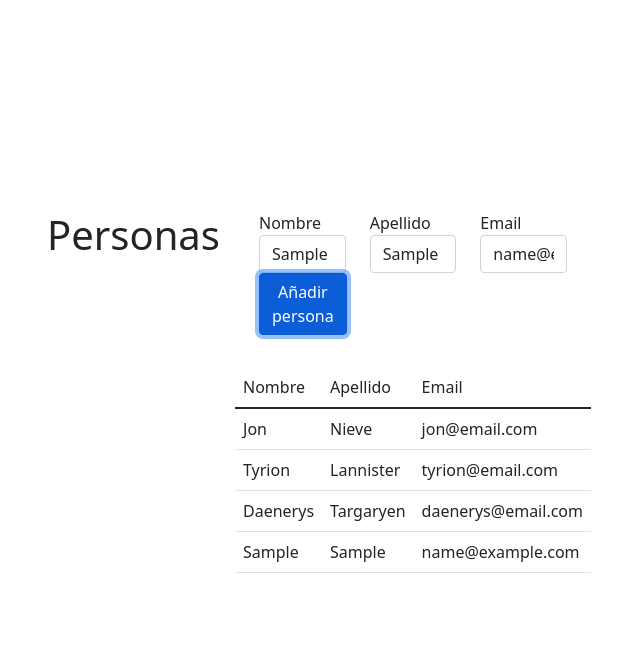
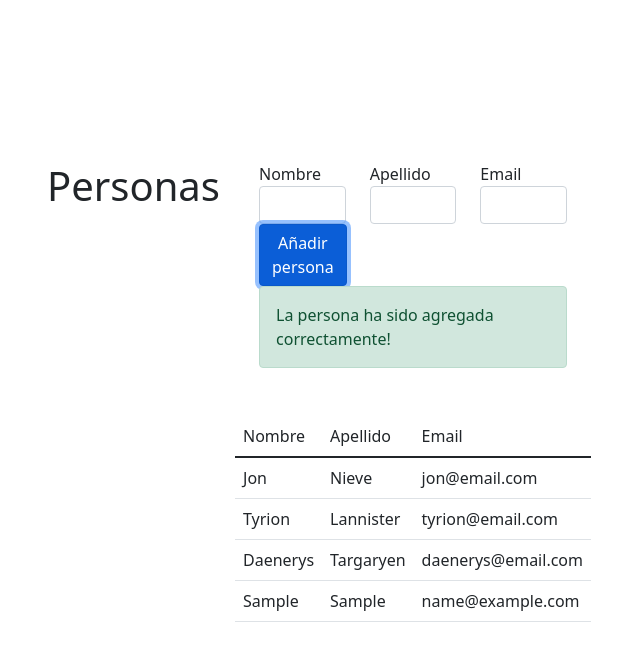
Before and after one commit to PSIOrganization/p2, a Vue app in the folder tutorial-vue/: page / in a window 1280 px wide. Both pictures are taken after typing "Sample", "Sample", "name@example.com" into the empty fields and a click on the button "Añadir persona". Shown: the top 650 px of the page, without its empty margins (17-657 px from the left). Built offline with nearby package versions, Linux system fonts and the light colour scheme.

Commit message:
1.7 casi hecho

```diff
--- a/tutorial-vue/src/components/FormularioPersona.vue
+++ b/tutorial-vue/src/components/FormularioPersona.vue
@@ -6,19 +6,37 @@
                     <div class="col-md-4">
                         <div class="form-group">
                             <label>Nombre</label>
-                            <input v-model="persona.nombre" type="text" class="form-control"/>
+                            <input
+                                v-model="persona.nombre"
+                                type="text"
+                                class="form-control"
+                                :class="{ 'is-invalid': procesando && nombreInvalido }"
+                                @focus="resetEstado"
+                            />
                         </div>
                     </div>
                     <div class="col-md-4">
                         <div class="form-group">
                             <label>Apellido</label>
-                            <input v-model="persona.apellido" type="text" class="form-control" />
+                            <input
+                                v-model="persona.apellido"
+                                type="text"
+                                class="form-control"
+                                :class="{ 'is-invalid': procesando && apellidoInvalido }"
+                                @focus="resetEstado"
+                            />
                         </div>
                     </div>
                     <div class="col-md-4">
                         <div class="form-group">
                             <label>Email</label>
-                            <input v-model="persona.email" type="email" class="form-control" />
+                            <input
+                            v-model="persona.email"
+                            type="email"
+                            class="form-control"
+                            :class="{ 'is-invalid': procesando && emailInvalido }"
+                                @focus="resetEstado"
+                        />
                         </div>
                     </div>
                 </div>
@@ -26,6 +44,18 @@
                     <div class="col-md-4">
                         <div class="form-group">
                             <button class="btn btn-primary">Añadir persona</button>
+                        </div>
+                    </div>
+                </div>
+            </div>
+            <div class="container">
+    	        <div class="row">
+                    <div class="col-md-12">
+                        <div v-if="error && procesando" class="alert alert-danger" role="alert">
+                            Debes rellenar todos los campos!
+                        </div>
+                        <div v-if="correcto" class="alert alert-success" role="alert">
+                            La persona ha sido agregada correctamente!
                         </div>
                     </div>
                 </div>
@@ -39,6 +69,9 @@
         name: 'formulario-persona',
         data() {
             return {
+                procesando: false,
+                correcto: false,
+                error: false,
                 persona: {
                     nombre: '',
                     email: '',
@@ -48,10 +81,40 @@
         },
         methods: {
             enviarFormulario() {
+                this.procesando = true;
+                this.resetEstado();
+                // Comprobamos la presencia de errores
+                if (this.nombreInvalido || this.apellidoInvalido || this.emailInvalido) {
+                    this.error = true;
+                    return;
+                }
                 this.$emit('add-persona', this.persona);
+                this.error = false;
+                this.correcto = true;
+                this.procesando = false;
+                // Restablecemos el valor de la variables
+                this.persona= {
+                    nombre: '',
+                    apellido: '',
+                    email: '',
+                }
+            },
+            resetEstado() {
+                this.correcto = false;
+                this.error = false;
+            }
+        },
+        computed: {
+            nombreInvalido() {
+                return this.persona.nombre.length < 1;
+            },
+            apellidoInvalido() {
+                return this.persona.apellido.length < 1;
+            },
+            emailInvalido() {
+                return this.persona.email.length < 1;
             },
         },
-
     }
 </script>
 
```
